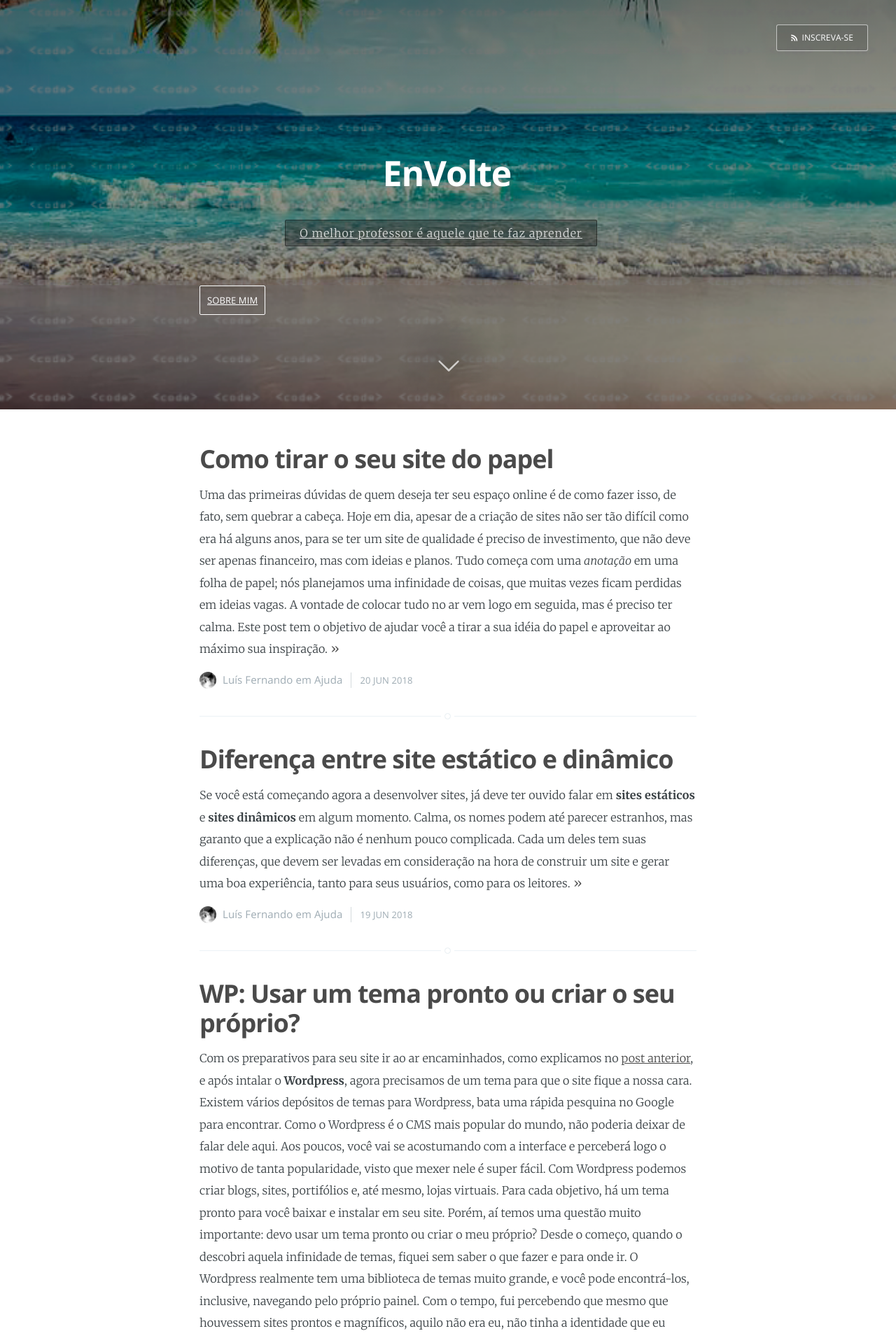
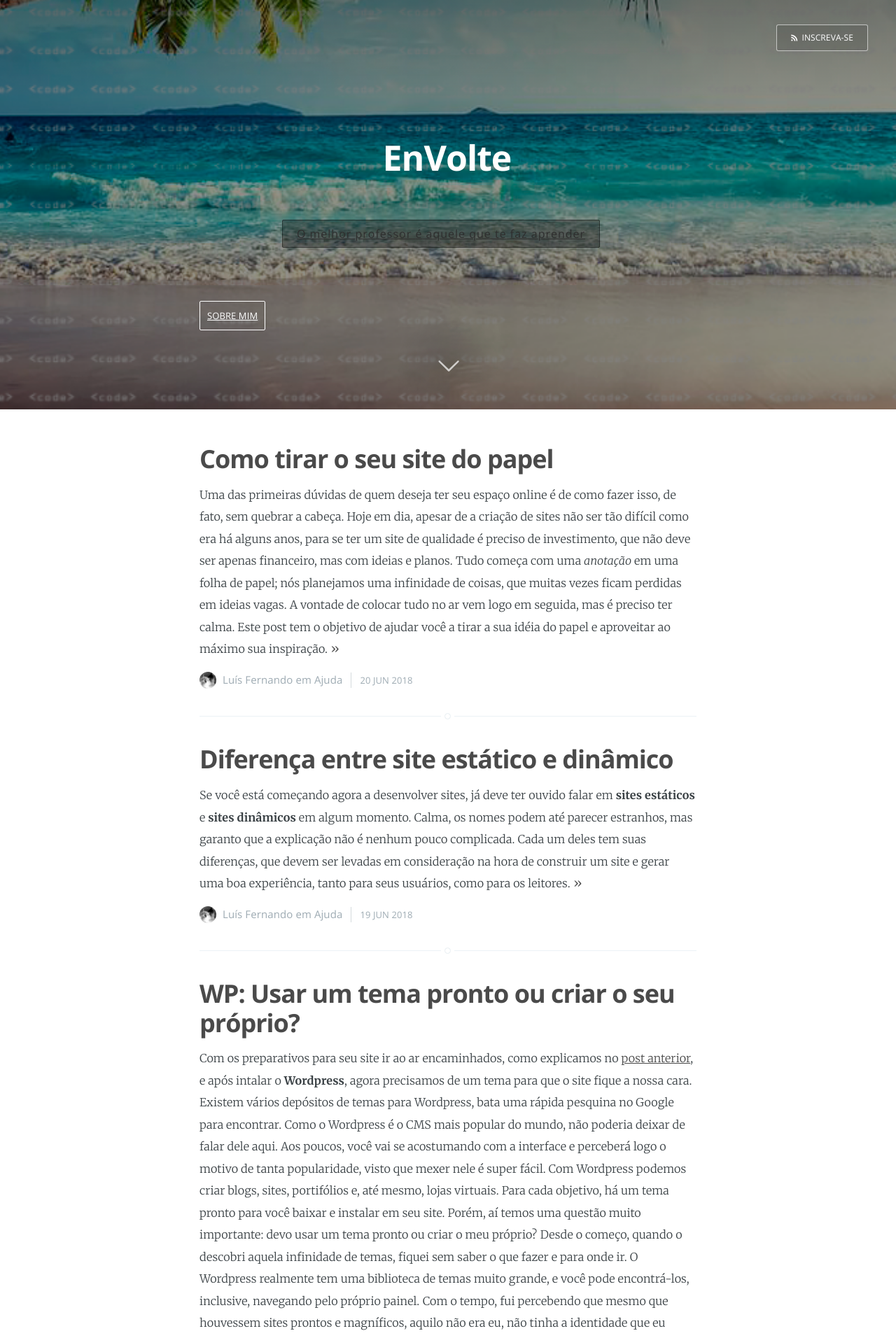
Before and after one commit to EnVolte/envolte.github.io, a Jekyll site: the page built from index.html, in a window 1280 px wide. Shown: the top 1912 px of the page at 70% size. Built offline with Jekyll 4.4.1, drawn with Linux system fonts in a browser that asks for light colours; the list of posts is cut into pages by our own code.

Commit message:
Update index.html

```diff
--- a/index.html
+++ b/index.html
@@ -18,7 +18,7 @@ about: 'about.html'
     <div class="vertical">
         <div class="main-header-content inner"><br>
             <h1 class="page-title">{{ site.name }}</h1>
-            <h2 style="text-decoration: none;" class="page-description"><br>
+            <h2 style="text-decoration: none;"><br>
                 <span style="border: 1px solid rgba(0,0,0,0.4); background: rgba(0,0,0,0.3); border-radius: 2px; font-size: 1.6rem; padding: 8px 20px; text-decoration: none; letter-spacing: 1px; font-weight: normal; overflow: hidden; margin-right: 20px;" id="titulo"></span><br>
             </h2>
 
```
